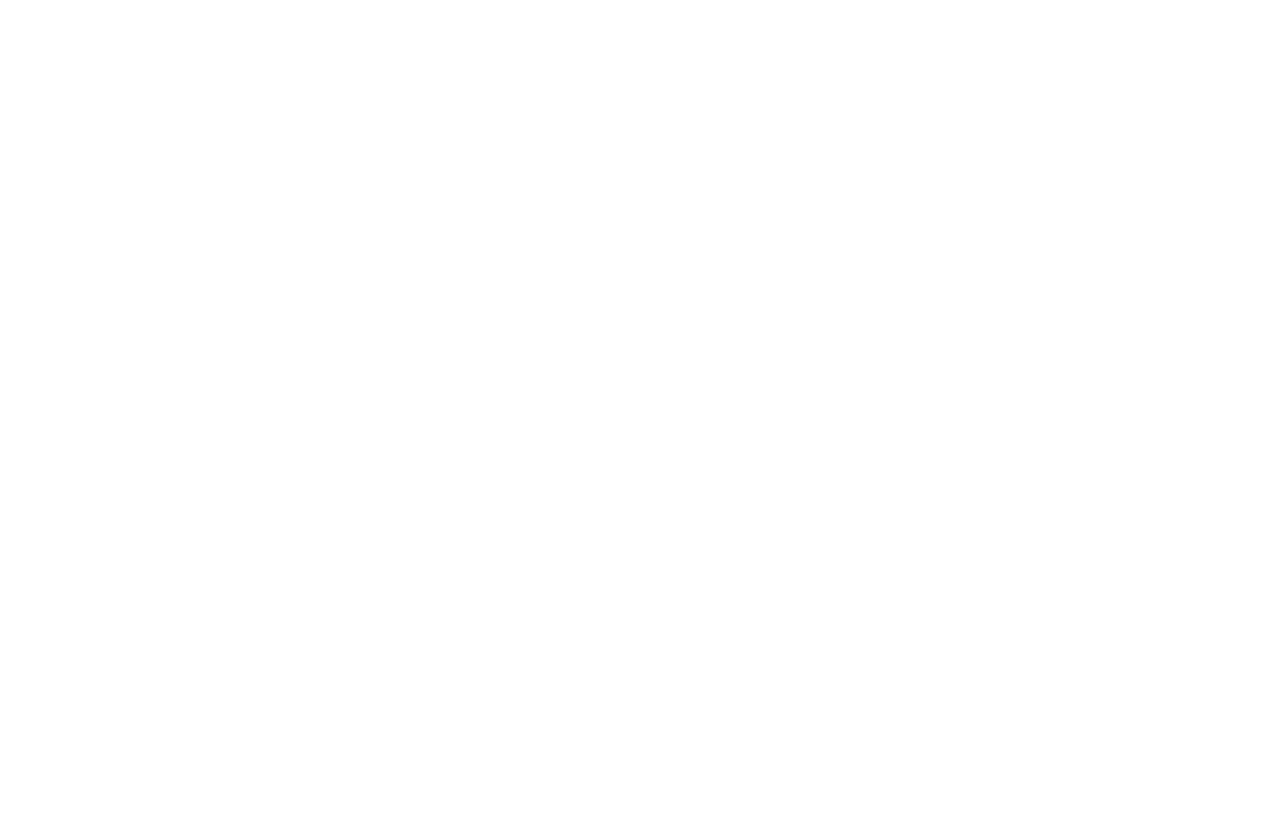
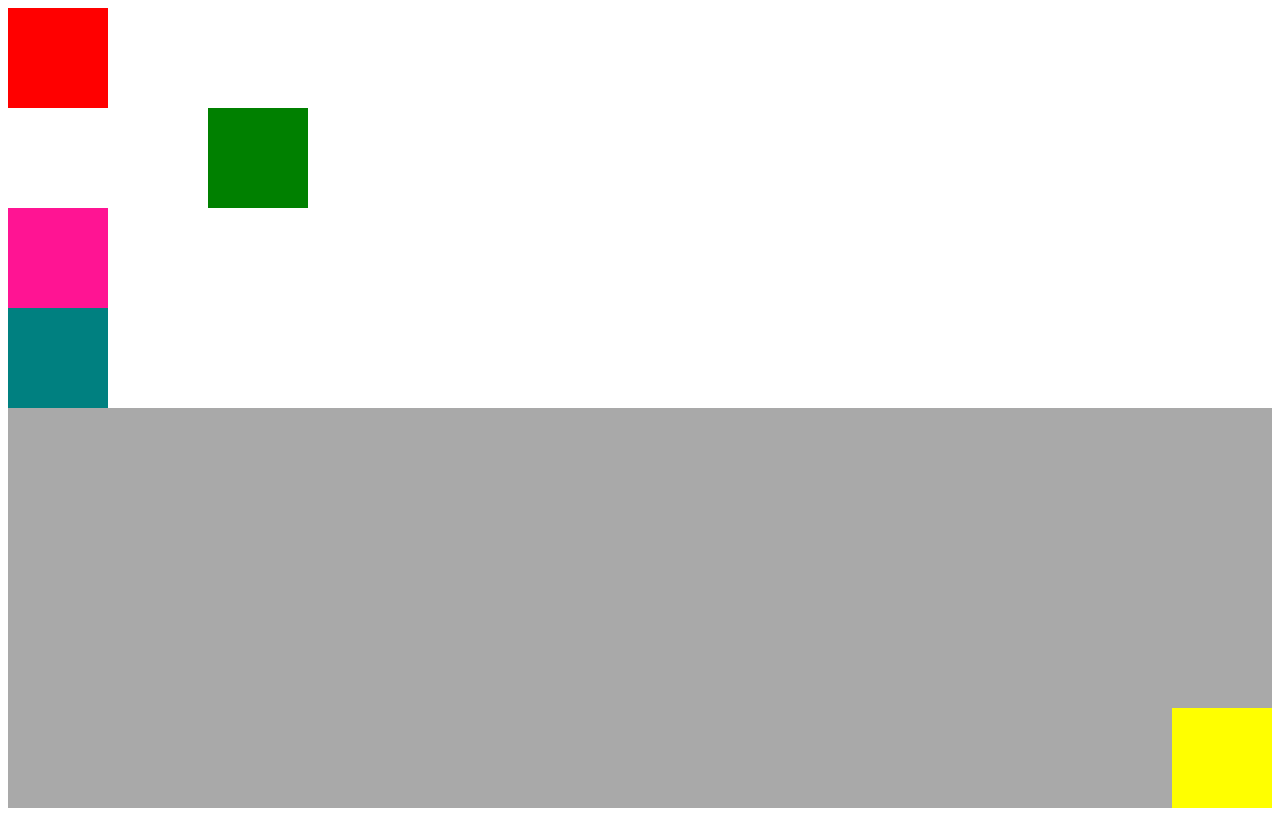
Before and after one commit to joachimzadi/html-css, a plain HTML site: page layouts/position/index.html in a window 1280 px wide. Drawn offline with Linux system fonts and the light colour scheme.

Commit message:
commit tp page

```diff
--- a/layouts/position/index.html
+++ b/layouts/position/index.html
@@ -3,15 +3,18 @@
 <head>
     <meta charset="UTF-8">
     <title>Les Positions</title>
-    <link rel="stylesheet" href="style.css">
+    <link rel="stylesheet" href="style.css"/>
 </head>
 <body>
-
 <div class="rouge"></div>
 <div class="verte"></div>
 <div class="rose"></div>
-<div class="jaune"></div>
+<!--<div class="jaune"></div>-->
 <div class="bleu"></div>
 <div class="teal"></div>
+
+<header>
+    <div class="jaune"></div>
+</header>
 </body>
 </html>
--- a/layouts/position/style.css
+++ b/layouts/position/style.css
@@ -1,24 +1,29 @@
 div {
-
+    width: 100px;
+    height: 100px;
 }
 
 .rouge {
     background-color: red;
+    position: static;
 }
 
 .verte {
     background-color: green;
     position: relative;
-    left: 100px;
-    top: 100px;
+    left: 200px;
 }
 
 .rose {
     background-color: deeppink;
+    position: fixed;
 }
 
 .jaune {
     background-color: yellow;
+    position: absolute;
+    right: 0;
+    bottom: 0;
 }
 
 .bleu {
@@ -28,3 +33,10 @@ div {
 .teal {
     background-color: teal;
 }
+
+header{
+    width: 100%;
+    background-color: darkgray;
+    height: 400px;
+    position: relative;
+}
```
Also changed, not shown: tp-recap/img/page.png (added).
